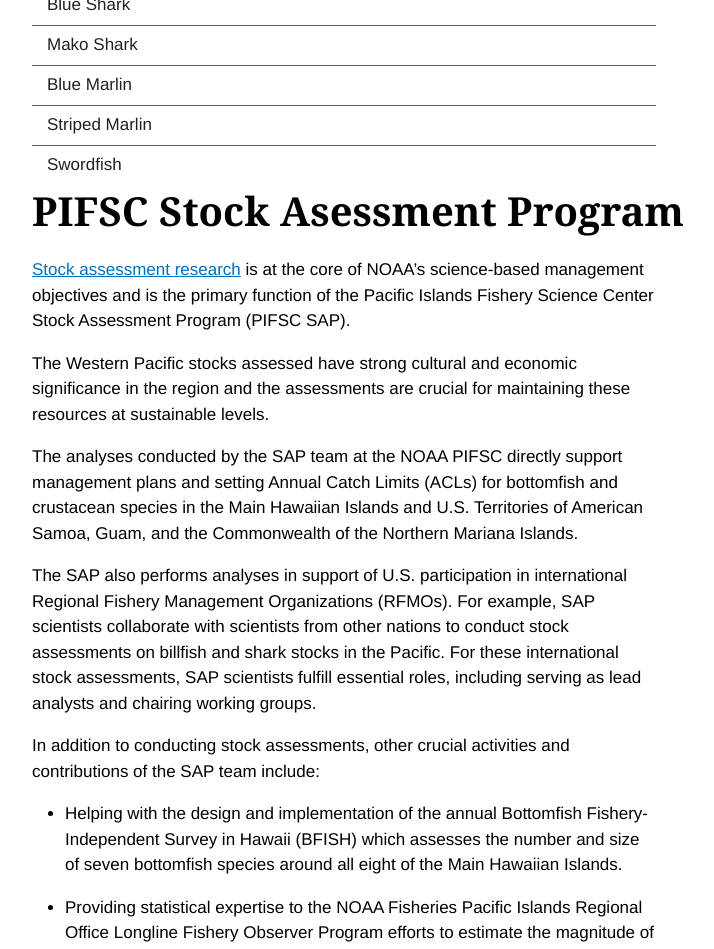
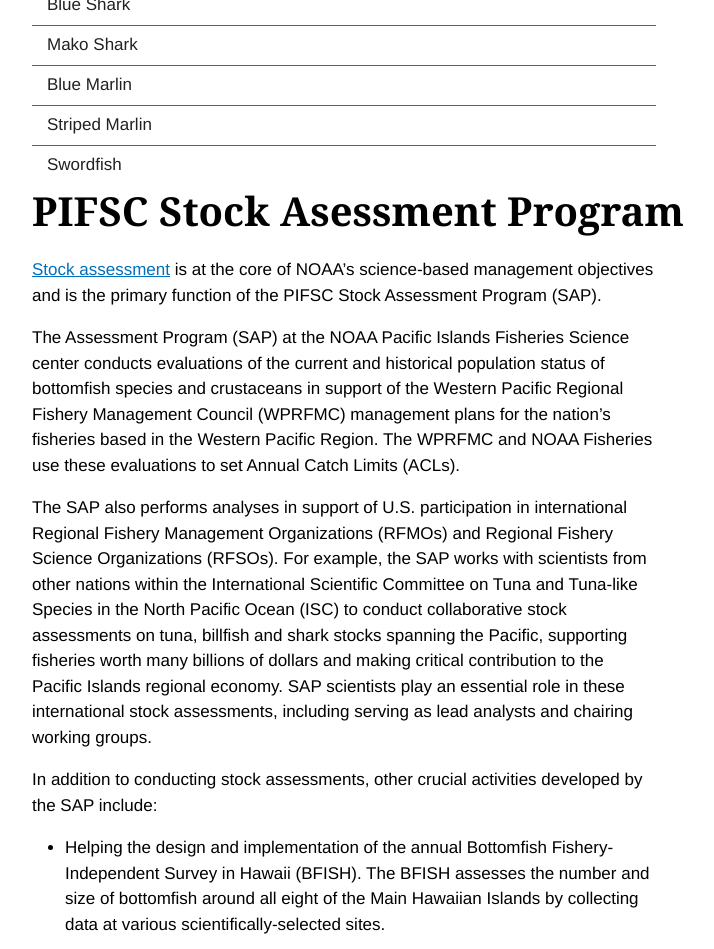
Before and after one commit to PIFSCstockassessments/PIFSCstockassessments.github.io, a Jekyll site: the page built from pifsc-sap-collections/_assessments/assessments.md, in a window 1280 px wide and 1400 px high, scrolled down 807 px. Shown: the top 949 px of the window, without its empty margins (118-832 px from the left). Built offline with Jekyll 4.4.1, drawn with Linux system fonts in a browser that asks for light colours; some web fonts are replaced; some of the changed text lies outside the part shown.

Commit message:
updated PIFSC SAP page

```diff
--- a/pifsc-sap-collections/_assessments/assessments.md
+++ b/pifsc-sap-collections/_assessments/assessments.md
@@ -7,18 +7,16 @@
   caption: NOAA Fisheries
 ---
 
-[Stock assessment research](https://www.fisheries.noaa.gov/topic/population-assessments#fish-stocks) is at the core of NOAA's science-based management objectives and is the primary function of the Pacific Islands Fishery Science Center Stock Assessment Program (PIFSC SAP).
+[Stock assessment](https://www.fisheries.noaa.gov/topic/population-assessments#fish-stocks) is at the core of NOAA's science-based management objectives and is the primary function of the PIFSC Stock Assessment Program (SAP).
 
-The Western Pacific stocks assessed have strong cultural and economic significance in the region and the assessments are crucial for maintaining these resources at sustainable levels.
+The Assessment Program (SAP) at the NOAA Pacific Islands Fisheries Science center conducts evaluations of the current and historical population status of bottomfish species and crustaceans in support of the Western Pacific Regional Fishery Management Council (WPRFMC) management plans for the nation’s fisheries based in the Western Pacific Region. The WPRFMC and NOAA Fisheries use these evaluations to set Annual Catch Limits (ACLs).
 
-The analyses conducted by the SAP team at the NOAA PIFSC directly support management plans and setting Annual Catch Limits (ACLs) for bottomfish and crustacean species in the Main Hawaiian Islands and U.S. Territories of American Samoa, Guam, and the Commonwealth of the Northern Mariana Islands.
+The SAP also performs analyses in support of U.S. participation in international Regional Fishery Management Organizations (RFMOs) and Regional Fishery Science Organizations (RFSOs). For example, the SAP works with scientists from other nations within the International Scientific Committee on Tuna and Tuna-like Species in the North Pacific Ocean (ISC) to conduct collaborative stock assessments on tuna, billfish and shark stocks spanning the Pacific, supporting fisheries worth many billions of dollars and making critical contribution to the Pacific Islands regional economy. SAP scientists play an essential role in these international stock assessments, including serving as lead analysts and chairing working groups.
 
-The SAP also performs analyses in support of U.S. participation in international Regional Fishery Management Organizations (RFMOs). For example, SAP scientists collaborate with scientists from other nations to conduct stock assessments on billfish and shark stocks in the Pacific. For these international stock assessments, SAP scientists fulfill essential roles, including serving as lead analysts and chairing working groups.
+In addition to conducting stock assessments,  other crucial activities developed by the SAP include:
 
-In addition to conducting stock assessments, other crucial activities and contributions of the SAP team include:
+- Helping the design and implementation of the annual Bottomfish Fishery-Independent Survey in Hawaii (BFISH). The BFISH assesses the number and size of bottomfish around all eight of the Main Hawaiian Islands by collecting data at various scientifically-selected sites.
 
-- Helping with the design and implementation of the annual Bottomfish Fishery-Independent Survey in Hawaii (BFISH) which assesses the number and size of seven bottomfish species around all eight of the Main Hawaiian Islands.
+- Apply advanced statistical methods to analyze catch and effort data from the recreational and subsistence fishing conducted in Hawaii and the U.S. territories of Western Pacific Region, which includes American Samoa, Guam, and the Commonwealth of the Northern Mariana Islands.
 
-- Providing statistical expertise to the NOAA Fisheries Pacific Islands Regional Office Longline Fishery Observer Program efforts to estimate the magnitude of incidental takes of sea turtles, seabirds, and marine mammals, as well as the bycatch of non-marketed fish species in the Hawaii longline fishery.
-
-- Applying advanced statistical methods to analyze catch and effort data from the recreational and subsistence fishing conducted in Hawaii and the Western Pacific U.S. territories, which includes American Samoa, Guam, and the Commonwealth of the Northern Mariana Islands.
+- Host the NMFS Cooperative Research Program. Cooperative research provides a means for commercial and recreational fishermen to become involved in the collection of important fisheries information to support the development and evaluation of fishery management options.
```
